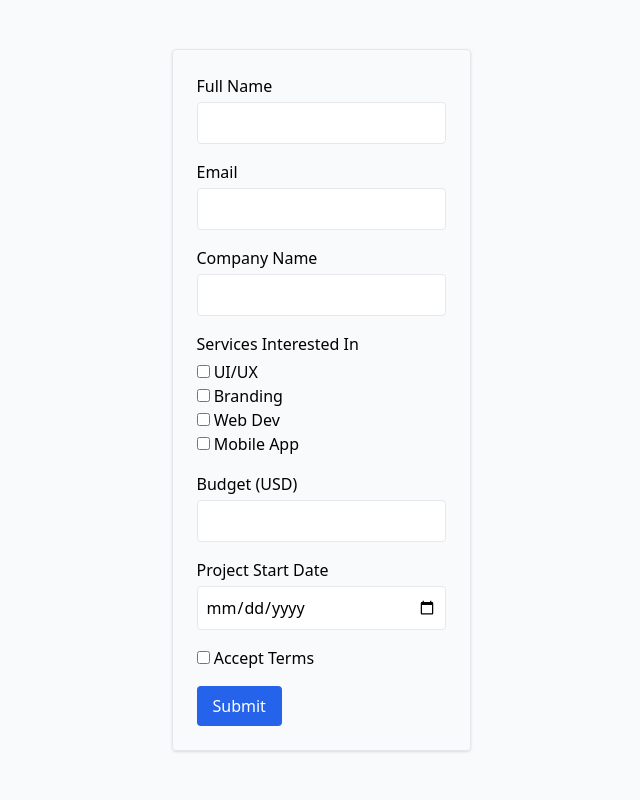
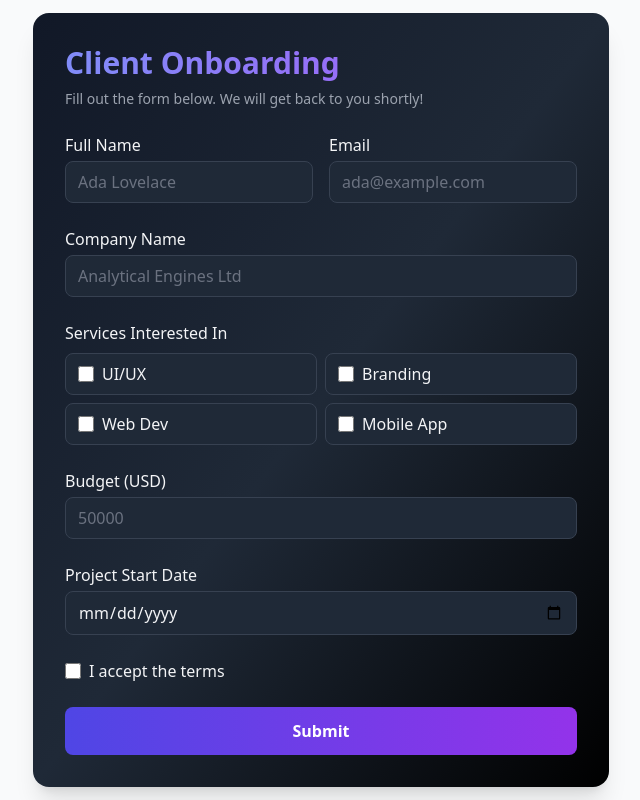
Before and after one commit to randima-dilshani/Clients-Onboarding-Form, a Next.js app in the folder client-onboarding-form/: page / in a window 1280 px wide. Shown: the whole page, without its empty margins (319-959 px from the left). Built offline with nearby package versions, Linux system fonts and the light colour scheme.

Commit message:
Implemented sucess page

```diff
--- a/client-onboarding-form/package.json
+++ b/client-onboarding-form/package.json
@@ -10,6 +10,7 @@
   },
   "dependencies": {
     "@hookform/resolvers": "^5.2.1",
+    "framer-motion": "^12.23.12",
     "next": "15.4.6",
     "react": "19.1.0",
     "react-dom": "19.1.0",
--- /dev/null
+++ b/client-onboarding-form/src/app/success/page.tsx
@@ -0,0 +1,63 @@
+"use client";
+
+import { useSearchParams } from "next/navigation";
+import { motion } from "framer-motion";
+
+export default function SuccessPage() {
+  const searchParams = useSearchParams();
+
+  const fullName = searchParams.get("fullName");
+  const email = searchParams.get("email");
+  const companyName = searchParams.get("companyName");
+  const services = searchParams.get("services")?.split(",") ?? [];
+  const budgetUsd = searchParams.get("budgetUsd");
+  const projectStartDate = searchParams.get("projectStartDate");
+
+  return (
+    <motion.div
+      initial={{ opacity: 0, y: 30 }}
+      animate={{ opacity: 1, y: 0 }}
+      transition={{ duration: 0.6, ease: "easeOut" }}
+      className="min-h-screen flex items-center justify-center bg-gradient-to-br from-gray-900 via-gray-800 to-black text-gray-100 p-6"
+    >
+      <div className="max-w-lg w-full rounded-2xl shadow-xl bg-gray-900/80 backdrop-blur p-8 border border-gray-700">
+        <motion.h1
+          initial={{ scale: 0.9, opacity: 0 }}
+          animate={{ scale: 1, opacity: 1 }}
+          transition={{ delay: 0.2 }}
+          className="text-3xl font-bold mb-4 text-center bg-gradient-to-r from-green-400 to-emerald-500 bg-clip-text text-transparent"
+        >
+          ✅ Form Submitted Successfully
+        </motion.h1>
+
+        <p className="text-center text-gray-400 mb-6">
+          Thank you <span className="font-semibold text-gray-200">{fullName}</span>, we’ll be in touch soon!
+        </p>
+
+        {/* Details Card */}
+        <div className="p-4 rounded-lg border border-gray-700 bg-gray-800/60 space-y-2 text-sm">
+          <p><span className="font-semibold text-gray-300">Name:</span> {fullName}</p>
+          <p><span className="font-semibold text-gray-300">Email:</span> {email}</p>
+          <p><span className="font-semibold text-gray-300">Company:</span> {companyName}</p>
+          {services.length > 0 && (
+            <p><span className="font-semibold text-gray-300">Services:</span> {services.join(", ")}</p>
+          )}
+          {budgetUsd && (
+            <p><span className="font-semibold text-gray-300">Budget:</span> ${budgetUsd}</p>
+          )}
+          <p><span className="font-semibold text-gray-300">Start Date:</span> {projectStartDate}</p>
+        </div>
+
+        {/* Button */}
+        <motion.a
+          href="/"
+          whileHover={{ scale: 1.05 }}
+          whileTap={{ scale: 0.95 }}
+          className="mt-8 inline-block w-full text-center rounded-lg bg-gradient-to-r from-indigo-600 to-purple-600 py-3 text-white font-semibold shadow-lg hover:from-indigo-500 hover:to-purple-500 focus:outline-none focus:ring-4 focus:ring-indigo-400 transition-all duration-500"
+        >
+           Go Back Home
+        </motion.a>
+      </div>
+    </motion.div>
+  );
+}
--- a/client-onboarding-form/src/components/OnboardingForm.tsx
+++ b/client-onboarding-form/src/components/OnboardingForm.tsx
@@ -1,16 +1,21 @@
 "use client";
 
+import { useState } from "react";
 import { useForm } from "react-hook-form";
 import { zodResolver } from "@hookform/resolvers/zod";
 import { formSchema, FormData } from "../lib/schema";
-import { useState } from "react";
+import { motion, AnimatePresence } from "framer-motion";
+import { useRouter } from "next/navigation";
 
 export default function Form() {
   const [serverError, setServerError] = useState<string | null>(null);
-  const [success, setSuccess] = useState(false);
+  const {
+    register,
+    handleSubmit,
+    formState: { errors, isSubmitting },
+  } = useForm<FormData>({ resolver: zodResolver(formSchema) });
 
-  const { register, handleSubmit, formState: { errors, isSubmitting } } =
-    useForm<FormData>({ resolver: zodResolver(formSchema) });
+  const router = useRouter();
 
   const onSubmit = async (data: FormData) => {
     setServerError(null);
@@ -22,72 +27,181 @@ export default function Form() {
       });
 
       if (!res.ok) throw new Error("Failed to submit form");
-      setSuccess(true);
+
+      // redirect with query params (pass data to success page)
+      const query = new URLSearchParams({
+        fullName: data.fullName,
+        email: data.email,
+        companyName: data.companyName,
+        services: data.services.join(","),
+        budgetUsd: data.budgetUsd?.toString() ?? "",
+        projectStartDate: data.projectStartDate,
+      }).toString();
+
+      router.push(`/success?${query}`);
     } catch (err: any) {
       setServerError(err.message);
     }
   };
 
-  if (success) {
-    return <div className="p-6 bg-green-100 text-green-800 rounded">
-      🎉 Success! Thanks for submitting.
-    </div>;
-  }
+  return (
+    <motion.div
+      initial={{ opacity: 0, y: 30 }}
+      animate={{ opacity: 1, y: 0 }}
+      transition={{ duration: 0.6, ease: "easeOut" }}
+      className="mx-auto max-w-xl p-8 rounded-2xl shadow-xl bg-gradient-to-br from-gray-900 via-gray-800 to-black text-gray-100"
+    >
+      <h1 className="text-3xl font-bold mb-2 bg-gradient-to-r from-indigo-400 to-purple-500 bg-clip-text text-transparent">
+        Client Onboarding
+      </h1>
+      <p className="text-sm text-gray-400 mb-6">
+        Fill out the form below. We will get back to you shortly!
+      </p>
 
-  return (
-    <form onSubmit={handleSubmit(onSubmit)} className="space-y-4 max-w-lg mx-auto p-6 border rounded shadow">
-      {serverError && <div className="p-2 bg-red-100 text-red-600">{serverError}</div>}
+      <AnimatePresence>
+        {serverError && (
+          <motion.div
+            key="error"
+            initial={{ opacity: 0, y: -10 }}
+            animate={{ opacity: 1, y: 0 }}
+            exit={{ opacity: 0, y: -10 }}
+            className="mb-4 rounded-lg border border-red-500 bg-red-800/30 p-3 text-red-300"
+          >
+            {serverError}
+          </motion.div>
+        )}
+      </AnimatePresence>
 
+      <form onSubmit={handleSubmit(onSubmit)} className="space-y-6">
+        {/* Full Name + Email */}
+        <div className="grid md:grid-cols-2 gap-4">
           <div>
-        <label className="block mb-1">Full Name</label>
-        <input {...register("fullName")} className="w-full border p-2 rounded" />
-        {errors.fullName && <p className="text-red-500 text-sm">{errors.fullName.message}</p>}
+            <label className="block mb-1 font-medium">Full Name</label>
+            <input
+              {...register("fullName")}
+              placeholder="Ada Lovelace"
+              className="w-full border border-gray-700 px-3 py-2 rounded-lg bg-gray-800 text-gray-100 placeholder-gray-500 focus:ring-2 focus:ring-indigo-500 outline-none"
+            />
+            {errors.fullName && (
+              <p className="text-red-400 text-sm mt-1">
+                {errors.fullName.message}
+              </p>
+            )}
           </div>
 
           <div>
-        <label className="block mb-1">Email</label>
-        <input type="email" {...register("email")} className="w-full border p-2 rounded" />
-        {errors.email && <p className="text-red-500 text-sm">{errors.email.message}</p>}
+            <label className="block mb-1 font-medium">Email</label>
+            <input
+              type="email"
+              {...register("email")}
+              placeholder="ada@example.com"
+              className="w-full border border-gray-700 px-3 py-2 rounded-lg bg-gray-800 text-gray-100 placeholder-gray-500 focus:ring-2 focus:ring-indigo-500 outline-none"
+            />
+            {errors.email && (
+              <p className="text-red-400 text-sm mt-1">
+                {errors.email.message}
+              </p>
+            )}
+          </div>
         </div>
 
+        {/* Company */}
         <div>
-        <label className="block mb-1">Company Name</label>
-        <input {...register("companyName")} className="w-full border p-2 rounded" />
-        {errors.companyName && <p className="text-red-500 text-sm">{errors.companyName.message}</p>}
+          <label className="block mb-1 font-medium">Company Name</label>
+          <input
+            {...register("companyName")}
+            placeholder="Analytical Engines Ltd"
+            className="w-full border border-gray-700 px-3 py-2 rounded-lg bg-gray-800 text-gray-100 placeholder-gray-500 focus:ring-2 focus:ring-indigo-500 outline-none"
+          />
+          {errors.companyName && (
+            <p className="text-red-400 text-sm mt-1">
+              {errors.companyName.message}
+            </p>
+          )}
         </div>
 
+        {/* Services */}
         <div>
-        <p className="mb-1">Services Interested In</p>
-        {["UI/UX", "Branding", "Web Dev", "Mobile App"].map(service => (
-          <label key={service} className="block">
-            <input type="checkbox" value={service} {...register("services")} /> {service}
+          <p className="mb-2 font-medium">Services Interested In</p>
+          <div className="grid grid-cols-2 gap-2">
+            {["UI/UX", "Branding", "Web Dev", "Mobile App"].map((service) => (
+              <label
+                key={service}
+                className="flex items-center gap-2 bg-gray-800 px-3 py-2 rounded-lg border border-gray-700 cursor-pointer hover:border-indigo-500 transition"
+              >
+                <input
+                  type="checkbox"
+                  value={service}
+                  {...register("services")}
+                  className="h-4 w-4 rounded border-gray-600 bg-gray-700 text-indigo-500 focus:ring-indigo-500"
+                />
+                <span>{service}</span>
               </label>
             ))}
-        {errors.services && <p className="text-red-500 text-sm">{errors.services.message}</p>}
+          </div>
+          {errors.services && (
+            <p className="text-red-400 text-sm mt-1">
+              {errors.services.message}
+            </p>
+          )}
         </div>
 
+        {/* Budget */}
         <div>
-        <label className="block mb-1">Budget (USD)</label>
-        <input type="number" {...register("budgetUsd", { valueAsNumber: true })} className="w-full border p-2 rounded" />
-        {errors.budgetUsd && <p className="text-red-500 text-sm">{errors.budgetUsd.message}</p>}
+          <label className="block mb-1 font-medium">Budget (USD)</label>
+          <input
+            type="number"
+            {...register("budgetUsd", { valueAsNumber: true })}
+            placeholder="50000"
+            className="w-full border border-gray-700 px-3 py-2 rounded-lg bg-gray-800 text-gray-100 placeholder-gray-500 focus:ring-2 focus:ring-indigo-500 outline-none"
+          />
+          {errors.budgetUsd && (
+            <p className="text-red-400 text-sm mt-1">
+              {errors.budgetUsd.message}
+            </p>
+          )}
         </div>
 
+        {/* Start Date */}
         <div>
-        <label className="block mb-1">Project Start Date</label>
-        <input type="date" {...register("projectStartDate")} className="w-full border p-2 rounded" />
-        {errors.projectStartDate && <p className="text-red-500 text-sm">{errors.projectStartDate.message}</p>}
+          <label className="block mb-1 font-medium">Project Start Date</label>
+          <input
+            type="date"
+            {...register("projectStartDate")}
+            min={new Date().toISOString().split("T")[0]}
+            className="w-full border border-gray-700 px-3 py-2 rounded-lg bg-gray-800 text-gray-100 focus:ring-2 focus:ring-indigo-500 outline-none"
+          />
+          {errors.projectStartDate && (
+            <p className="text-red-400 text-sm mt-1">
+              {errors.projectStartDate.message}
+            </p>
+          )}
         </div>
 
-      <div>
-        <label>
-          <input type="checkbox" {...register("acceptTerms")} /> Accept Terms
-        </label>
-        {errors.acceptTerms && <p className="text-red-500 text-sm">{errors.acceptTerms.message}</p>}
+        {/* Terms */}
+        <div className="flex items-center gap-2">
+          <input
+            type="checkbox"
+            {...register("acceptTerms")}
+            className="h-4 w-4 accent-indigo-500"
+          />
+          <label>I accept the terms</label>
         </div>
+        {errors.acceptTerms && (
+          <p className="text-red-400 text-sm">{errors.acceptTerms.message}</p>
+        )}
 
-      <button type="submit" disabled={isSubmitting} className="bg-blue-600 text-white px-4 py-2 rounded disabled:opacity-50">
+        {/* Submit */}
+        <motion.div whileHover={{ scale: 1.02 }} whileTap={{ scale: 0.98 }}>
+          <button
+            type="submit"
+            disabled={isSubmitting}
+            className="w-full py-3 rounded-lg text-white font-semibold bg-gradient-to-r from-indigo-600 to-purple-600 hover:from-purple-500 hover:to-indigo-500 transition-all duration-500 disabled:opacity-50 disabled:cursor-not-allowed"
+          >
             {isSubmitting ? "Submitting..." : "Submit"}
           </button>
+        </motion.div>
       </form>
+    </motion.div>
   );
 }
--- a/client-onboarding-form/src/lib/schema.ts
+++ b/client-onboarding-form/src/lib/schema.ts
@@ -1,23 +1,38 @@
 import { z } from "zod";
 
-const nameRegex = /^[A-Za-z\s'\-]{2,80}$/;
+export const formSchema = z.object({
+  fullName: z
+    .string()
+    .min(2, { message: "Please enter your full name (at least 2 characters)" })
+    .max(80, { message: "Full name must be less than 80 characters" }),
 
-export const formSchema = z.object({
-  fullName: z.string()
-    .min(2, "Full name must be at least 2 characters")
-    .max(80, "Full name must be at most 80 characters")
-    .regex(nameRegex, "Only letters, spaces, ' and - allowed"),
-  email: z.string().email("Invalid email"),
-  companyName: z.string().min(2).max(100),
-  services: z.array(z.enum(["UI/UX", "Branding", "Web Dev", "Mobile App"]))
-    .min(1, "Select at least one service"),
-  budgetUsd: z.number().int().min(100).max(1_000_000).optional(),
-  projectStartDate: z.string().refine(
-    (date) => new Date(date) >= new Date(new Date().toDateString()),
-    "Start date must be today or later"
-  ),
+  email: z
+    .string()
+    .email({ message: "Please enter a valid email address" }),
+
+  companyName: z
+    .string()
+    .min(2, { message: "Company name must be at least 2 characters" }),
+
+  services: z
+    .array(z.string())
+    .min(1, { message: "Select at least one service" }),
+
+  budgetUsd: z
+    .union([
+      z
+        .number({ invalid_type_error: "Budget must be a number" })
+        .positive({ message: "Budget must be greater than 0" }),
+      z.nan().transform(() => undefined), // allow empty field
+    ])
+    .optional(),
+
+  projectStartDate: z
+    .string()
+    .min(1, { message: "Please select a project start date" }),
+
   acceptTerms: z.literal(true, {
-    errorMap: () => ({ message: "You must accept terms" }),
+    errorMap: () => ({ message: "You must accept the terms and conditions" }),
   }),
 });
 
```
Also changed, not shown: 1 other file (tests, documents, lock files or other folders). Lines whose indentation alone changed are shown as unchanged.
